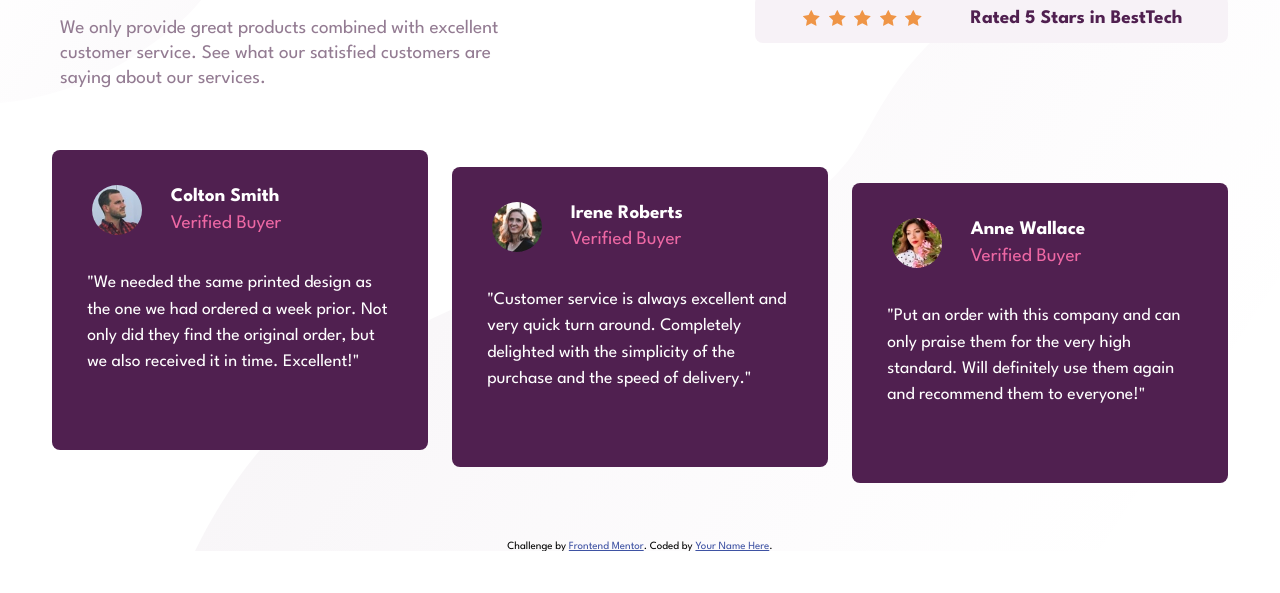
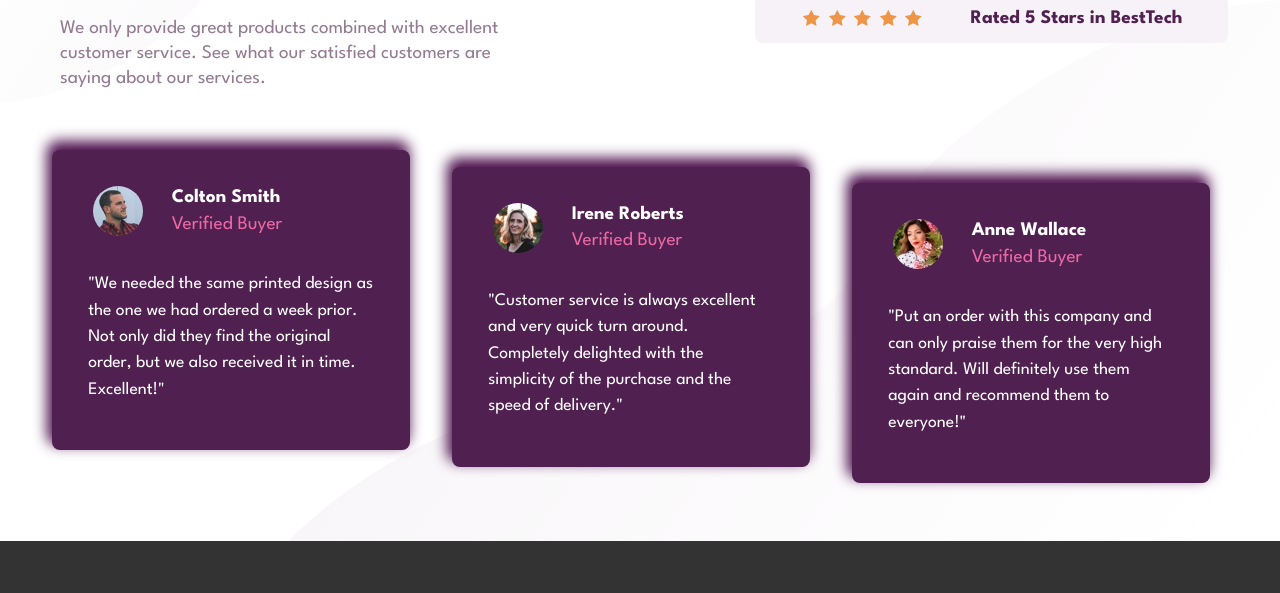
Before and after one commit to Zig94/Frontend-Mentor-social-section, a plain HTML site: page index.html in a window 1280 px wide. Shown: the part 259-852 px from the top of the page. Before the commit the page ends 810 px from the top, so only its background shows below. Drawn offline with Linux system fonts and the light colour scheme.

Commit message:
finished section

```diff
--- a/index.html
+++ b/index.html
@@ -92,9 +92,9 @@
   </main>
   <footer class="footer">
     <div class="attribution">
-      Challenge by
-      <a href="https://www.frontendmentor.io?ref=challenge" target="_blank">Frontend Mentor</a>. Coded by <a
-        href="#">Your Name Here</a>.
+     <p>Challenge by
+      <a href="https://www.frontendmentor.io?ref=challenge" target="_blank">Frontend Mentor</a> Coded by <a
+        href="https://www.frontendmentor.io/profile/Zig94">Max</a></p>
     </div>
   </footer>
 
--- a/sass/style.scss
+++ b/sass/style.scss
@@ -9,13 +9,13 @@ body {
 	font-family: 'League Spartan', sans-serif;
 	font-size: 62.5%;
 	background-color: $white;
-	overflow-x: hidden;
 	position: relative;
 }
 .wrapper {
 	margin: 0 auto;
 	width: 100%;
 	max-width: 1200px;
+
 	.img-top {
 		display: none;
 	}
@@ -84,6 +84,11 @@ body {
 			border-radius: 8px;
 			background-color: $verydark;
 			overflow: hidden;
+			border: 1px solid transparent;
+			transition: transform 0.3s;
+			&:hover {
+				transform: scale(0.97);
+			}
 			&-user {
 				width: 100%;
 				height: 100%;
@@ -120,12 +125,18 @@ body {
 		}
 	}
 }
-
 .footer {
+	width: 100%;
+	margin-top: 4em;
+	background-color: #333;
+	display: flex;
+	justify-content: center;
+	align-items: center;
 	.attribution {
-		font-size: 11px;
-		text-align: center;
-
+		padding: 3em 0;
+		letter-spacing: 1px;
+		font-size: 1.2rem;
+		color: $white;
 		a {
 			color: hsl(228, 45%, 44%);
 		}
@@ -159,13 +170,12 @@ body {
 			margin: 0 1em 0 2em;
 
 			&-title {
-                margin: .5em 0 .5em;
+				margin: 0.5em 0 0.5em;
 				font-size: 3.7rem;
 				.big-title {
 					font-size: 4.5rem;
 				}
 			}
-
 		}
 		&__box {
 			margin-top: 2em;
@@ -199,8 +209,8 @@ body {
 		&__opinions {
 			grid-column: 1/3;
 			display: grid;
-			grid-template-columns: repeat(3,1fr);
-            grid-template-rows: repeat(12,1fr);
+			grid-template-columns: repeat(3, 1fr);
+			grid-template-rows: repeat(12, 1fr);
 			flex-wrap: nowrap;
 			justify-content: space-between;
 			align-items: center;
@@ -208,6 +218,10 @@ body {
 			&-card {
 				min-height: 300px;
 				max-height: 300px;
+				margin-right: 3em;
+				opacity: 0;
+				animation: showCard 2s forwards;
+				box-shadow: -3px -7px 14px 2px rgb(77, 15, 77);
 				&--one {
 					grid-row: 1/11;
 					grid-column: 1/2;
@@ -215,20 +229,34 @@ body {
 				&--two {
 					grid-row: 1/12;
 					grid-column: 2/3;
+					animation-delay: 0.2s;
 				}
 				&--three {
 					grid-row: 1/13;
 					grid-column: 3/4;
+					animation-delay: 0.4s;
 				}
 			}
 		}
 	}
+	.footer {
+		margin-top: 0;
+	}
+
 }
 @media (min-width: 1200px) {
 	.social {
 		&__heading {
-        margin-right:10em;
+			margin-right: 10em;
+		}
+	}
 
 }
+@keyframes showCard {
+	from {
+		opacity: 0;
+	}
+	to {
+		opacity: 1;
 	}
 }
```
Also changed, not shown: css/style.css, 2 other files. Lines whose indentation alone changed are shown as unchanged.
